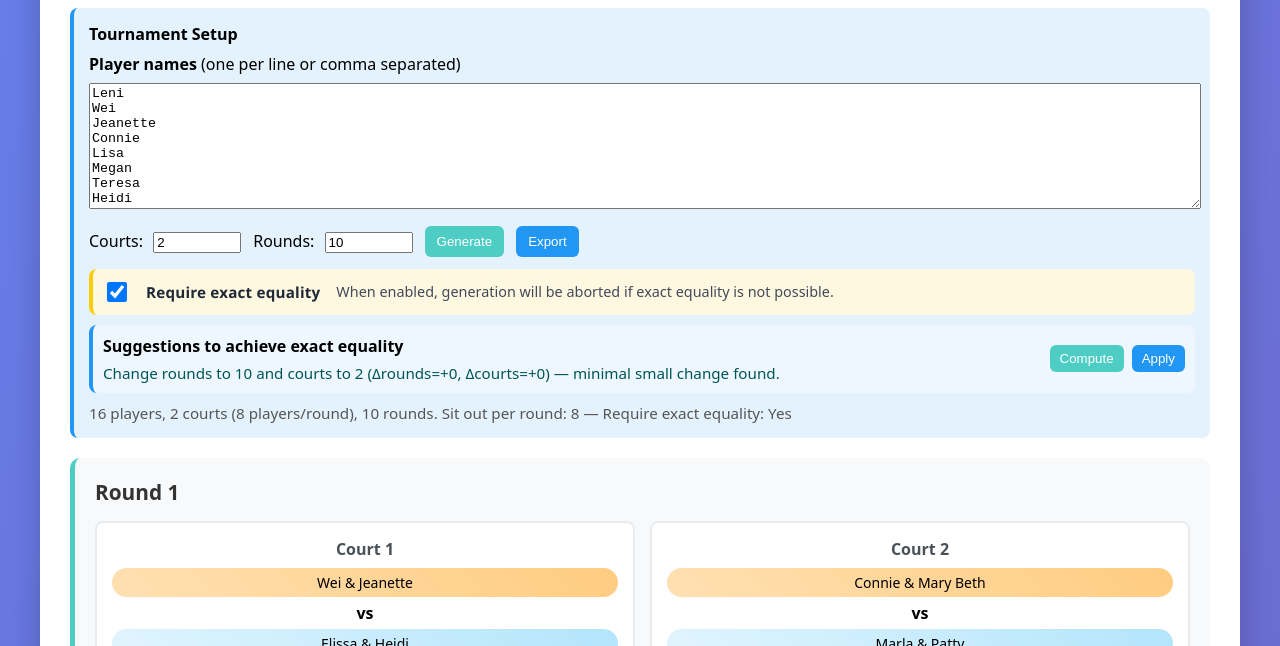
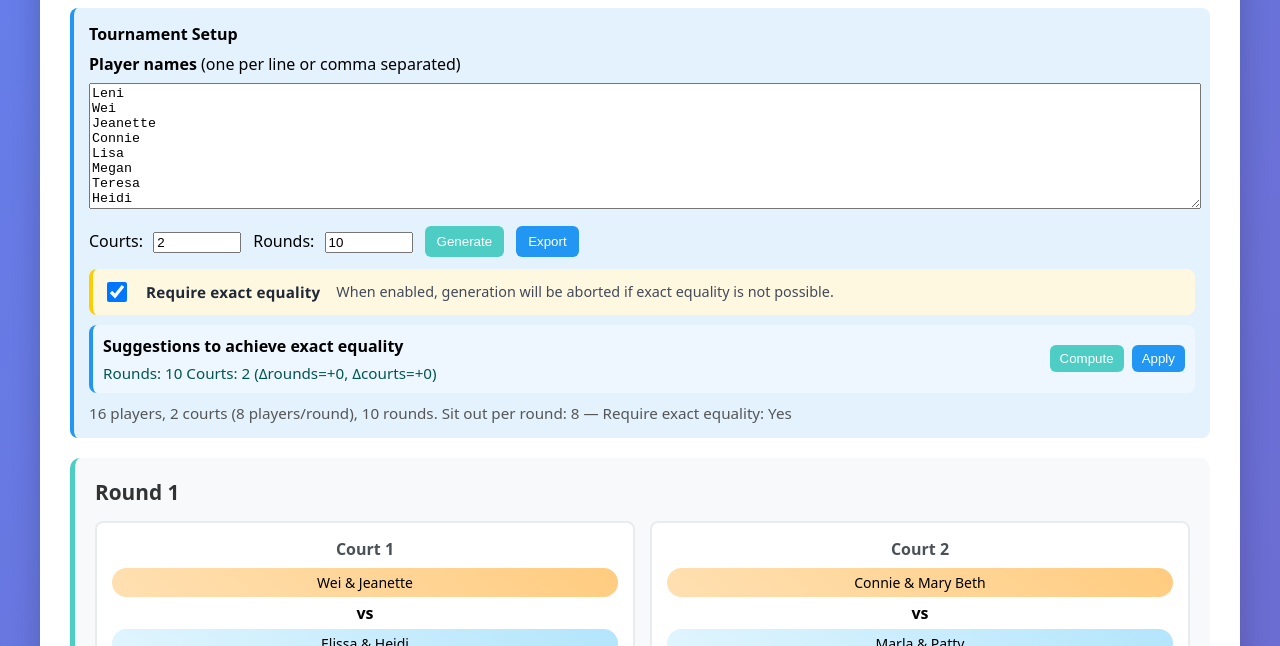
Before and after one commit to sandman-cs/pb_schedule_creator, a plain HTML site: page index.html in a window 1280 px wide. Shown: the part 154-800 px from the top of the page. Drawn offline with Linux system fonts and the light colour scheme.

Commit message:
Update index.html

```diff
--- a/index.html
+++ b/index.html
@@ -1074,7 +1074,7 @@
                 suggestionTextEl.textContent = 'No small change to rounds/courts (± small range) will make exact equality possible. Try larger adjustments.';
                 suggestionTextEl.style.color = '#a33';
             } else {
-                suggestionTextEl.textContent = `Change rounds to ${best.nr} and courts to ${best.nc} (Δrounds=${best.dr >= 0 ? '+'+best.dr : best.dr}, Δcourts=${best.dc >= 0 ? '+'+best.dc : best.dc}) — minimal small change found.`;
+                suggestionTextEl.textContent = `Rounds: ${best.nr} Courts: ${best.nc} (Δrounds=${best.dr >= 0 ? '+'+best.dr : best.dr}, Δcourts=${best.dc >= 0 ? '+'+best.dc : best.dc})`;
                 suggestionTextEl.style.color = '#055';
                 // store on container for apply
                 const container = document.getElementById('suggestions');
```
